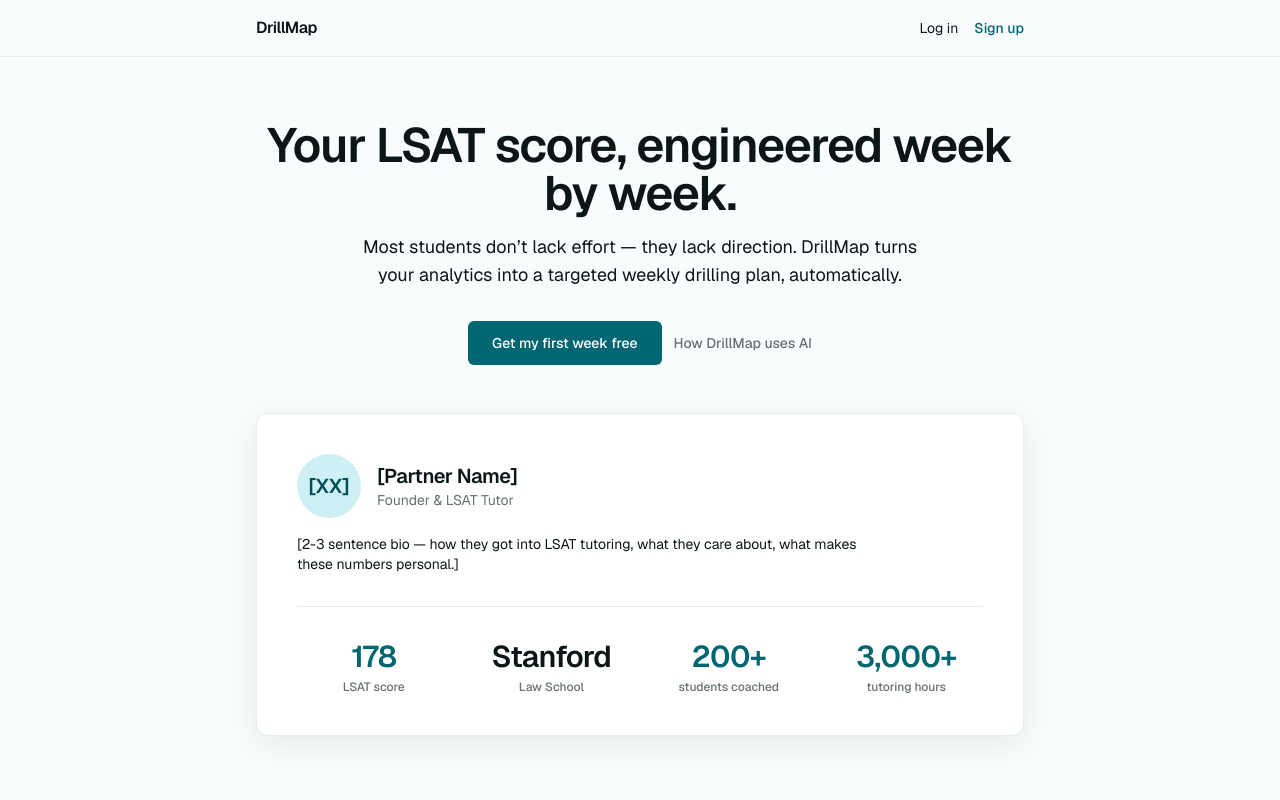
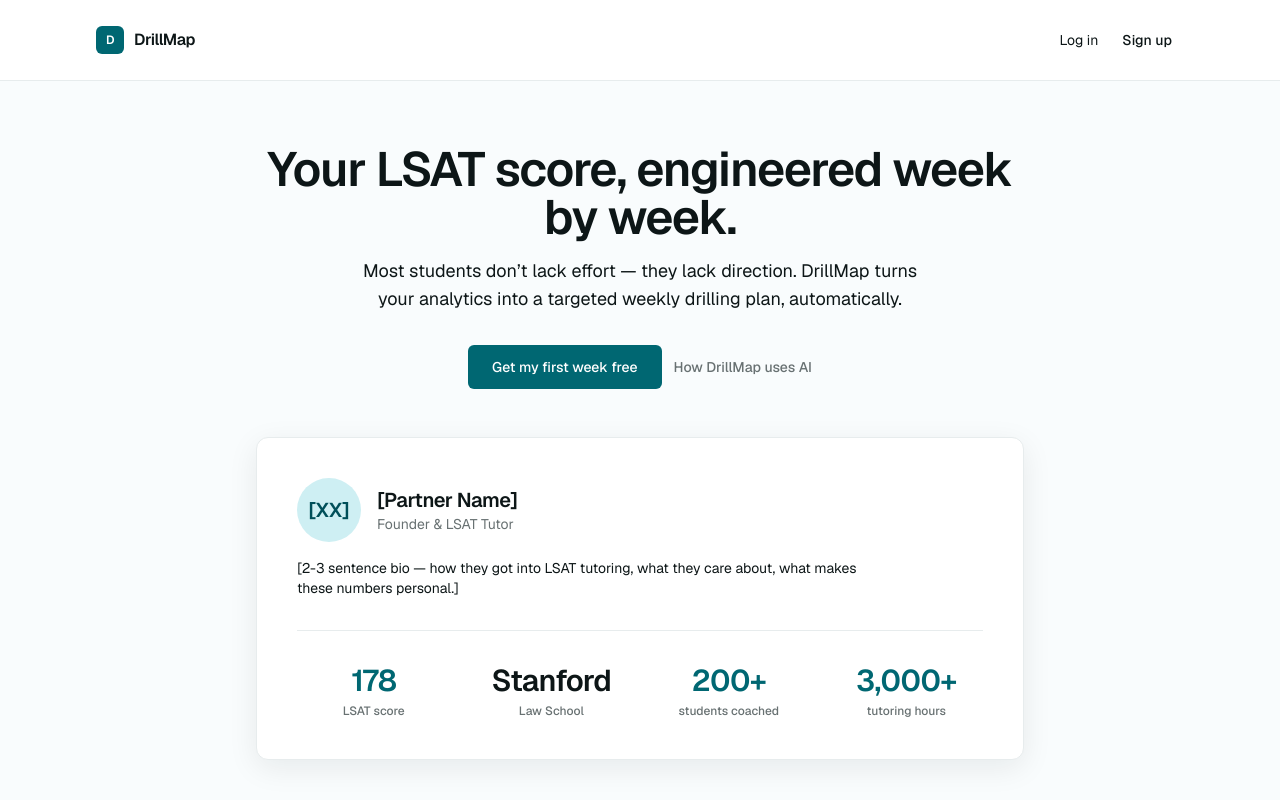
Before and after one commit to Jahazel/lsat-scheduler, a Next.js app: page / in a window 1280 px wide. Shown: the top 800 px of the page. Built offline with nearby package versions, Linux system fonts and the light colour scheme; no server answers.

Commit message:
Adopt weekly workspace navigation

```diff
--- a/src/app/layout.tsx
+++ b/src/app/layout.tsx
@@ -28,24 +28,45 @@
       className={`${geistSans.variable} ${geistMono.variable} h-full antialiased`}
     >
       <body className="min-h-full flex flex-col">
-        <header className="border-b border-ink-100 px-6 py-4">
-          <div className="mx-auto flex max-w-3xl items-center justify-between">
-            <Link href="/" className="font-semibold tracking-tight text-ink-900">
-              DrillMap
-            </Link>
-            <nav className="flex items-center gap-4 text-sm">
+        <header className="border-b border-ink-100 bg-white">
+          <div className="mx-auto flex max-w-6xl flex-col px-5 sm:flex-row sm:items-stretch sm:px-8">
+            <div className="flex min-h-14 flex-1 items-center gap-8 sm:min-h-20">
+              <Link href="/" className="flex items-center gap-2.5 font-semibold tracking-tight text-ink-900">
+                <span className="flex size-7 items-center justify-center rounded-md bg-accent-600 text-xs text-white">
+                  D
+                </span>
+                DrillMap
+              </Link>
+              {session?.user && (
+                <div className="hidden border-l border-ink-100 pl-6 sm:block">
+                  <p className="text-xs font-medium uppercase tracking-wider text-ink-400">
+                    {session.user.role === "admin" ? "Admin workspace" : "Your study week"}
+                  </p>
+                  <p className="mt-0.5 text-sm font-medium text-ink-900">
+                    {session.user.role === "admin" ? "Students and analytics" : "Schedule and progress"}
+                  </p>
+                </div>
+              )}
+            </div>
+            <nav className="flex items-stretch justify-end border-t border-ink-100 sm:border-t-0" aria-label="Primary navigation">
               {session?.user ? (
                 <>
                   {session.user.role === "admin" ? (
-                    <Link href="/admin" className="text-ink-600 hover:text-ink-900">
+                    <Link
+                      href="/admin"
+                      className="flex items-center border-x border-ink-100 px-2 text-sm font-medium text-ink-600 hover:text-ink-900 sm:px-6"
+                    >
                       Admin
                     </Link>
                   ) : (
                     <>
-                      <Link href="/dashboard" className="text-ink-600 hover:text-ink-900">
-                        Dashboard
+                      <Link
+                        href="/dashboard"
+                        className="flex items-center border-x border-ink-100 px-2 text-sm font-medium text-ink-600 hover:text-ink-900 sm:px-6"
+                      >
+                        Weekly schedule
                       </Link>
-                      <Link href="/account" className="text-ink-600 hover:text-ink-900">
+                      <Link href="/account" className="flex items-center px-2 text-sm text-ink-600 hover:text-ink-900 sm:px-6">
                         Account
                       </Link>
                     </>
@@ -55,18 +76,22 @@
                       "use server";
                       await signOut({ redirectTo: "/" });
                     }}
+                    className="flex items-center pl-2"
                   >
-                    <button type="submit" className="text-ink-600 hover:text-ink-900">
+                    <button
+                      type="submit"
+                      className="rounded-md px-2 py-2 text-sm text-ink-600 hover:bg-ink-50 hover:text-ink-900 sm:px-3"
+                    >
                       Log out
                     </button>
                   </form>
                 </>
               ) : (
                 <>
-                  <Link href="/login" className="text-ink-600 hover:text-ink-900">
+                  <Link href="/login" className="flex items-center px-3 text-sm text-ink-600 hover:text-ink-900">
                     Log in
                   </Link>
-                  <Link href="/signup" className="font-medium text-accent-600 hover:text-accent-700">
+                  <Link href="/signup" className="flex items-center px-3 text-sm font-medium text-ink-600 hover:text-ink-900">
                     Sign up
                   </Link>
                 </>
```
